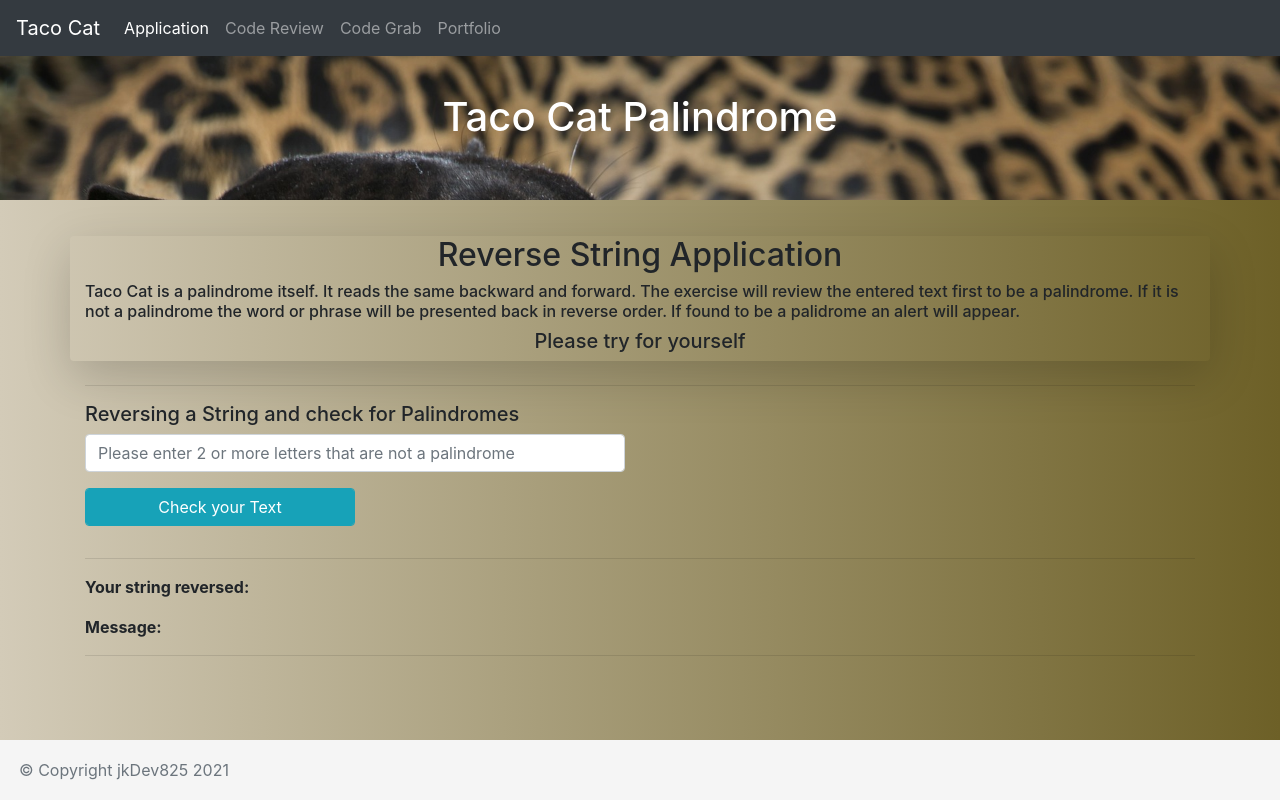
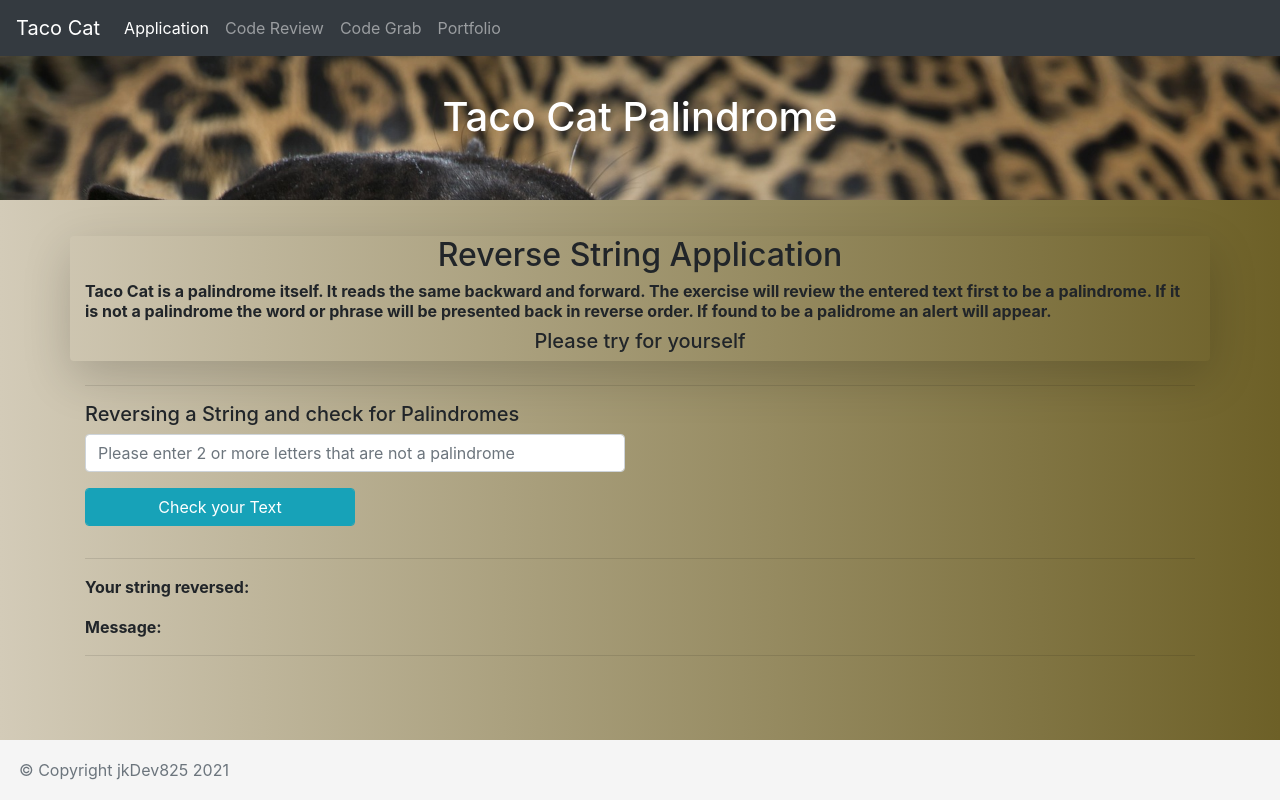
Before and after one commit to JKDev825/TacoCat, a plain HTML site: page index.html in a window 1280 px wide. Drawn offline with nearby package versions, Linux system fonts and the light colour scheme.

Commit message:
text bold adjustments

```diff
--- a/index.html
+++ b/index.html
@@ -76,10 +76,10 @@
         <!--        <div class="col mt-1 border border-dark rounded shadow-lg"> -->
         <div class="col mt-1 rounded shadow-lg">
           <h2 class="text-center">Reverse String Application</h2>
-          <h6>Taco Cat is a palindrome itself. It reads the same backward and forward. The exercise
+          <h6><b>Taco Cat is a palindrome itself. It reads the same backward and forward. The exercise
             will review the entered text first to be a palindrome. If it is not a palindrome the word
             or phrase will
-            be presented back in reverse order. If found to be a palidrome an alert will appear.</h6>
+            be presented back in reverse order. If found to be a palidrome an alert will appear.</b></h6>
           <h5 class="text-md-center">Please try for yourself</h5>
         </div>
       </div>
```
Also changed, not shown: CodeView.html (+2 -2 lines).
